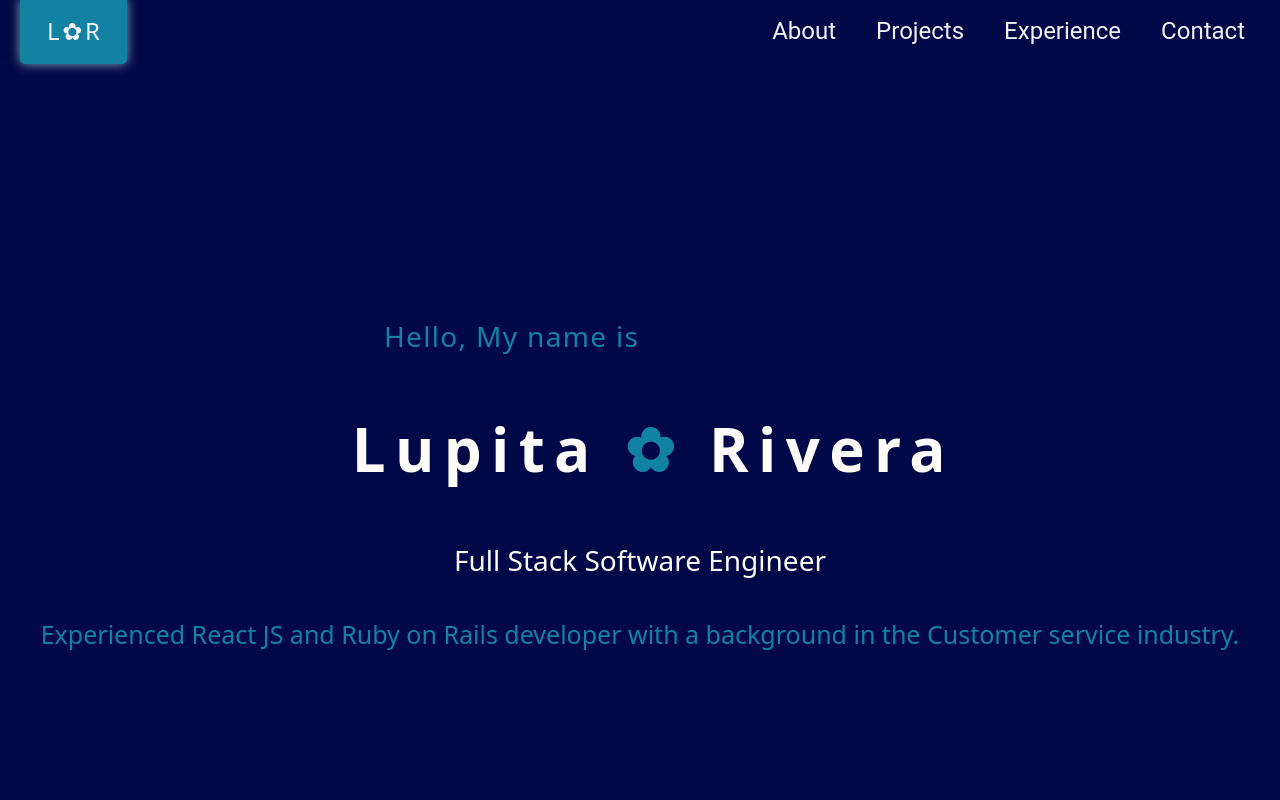
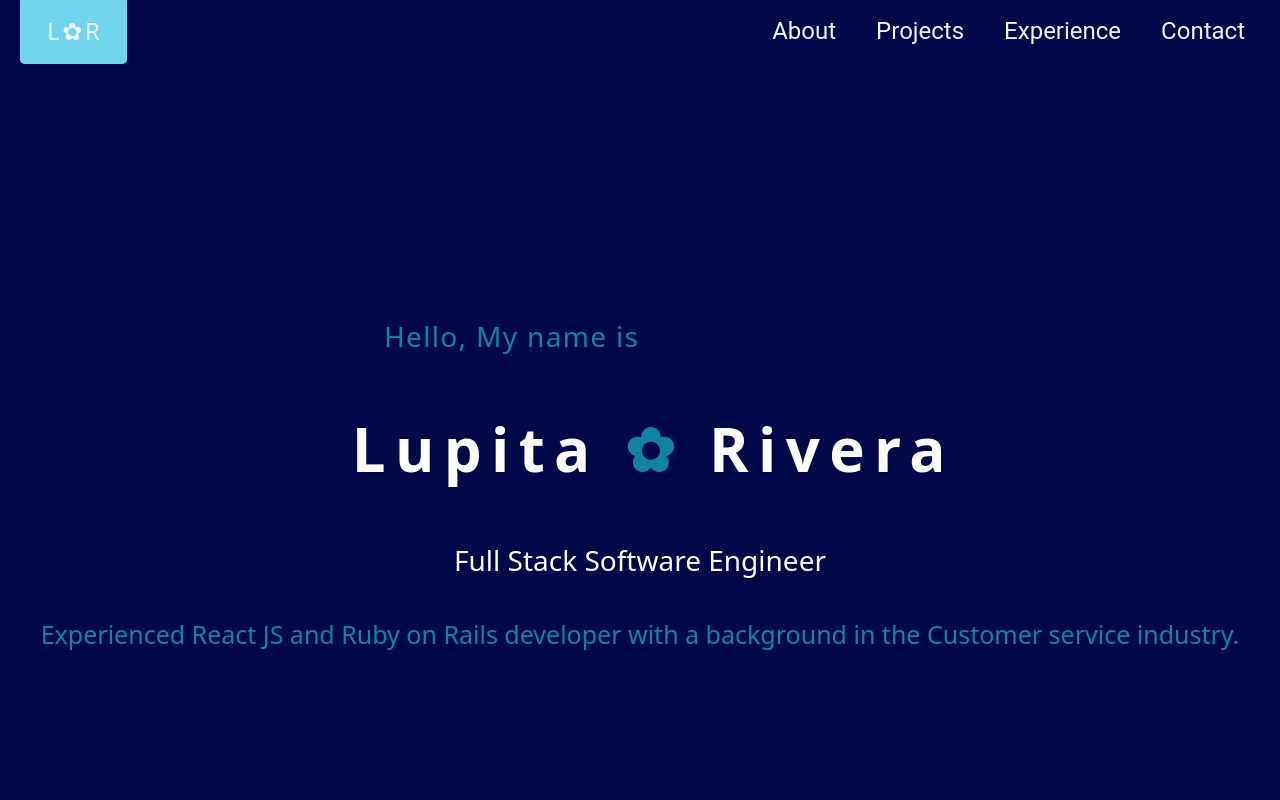
Before and after one commit to LupitaLee/portfolio, a React (Create React App) app: page / in a window 1280 px wide. In both pictures the pointer is over the link "L✿R". Shown: the top 800 px of the page. Built offline with nearby package versions, Linux system fonts and the light colour scheme.

Commit message:
change home button beackgound color for more of a accessibility #71D4EF

```diff
--- a/src/components/Navbar.css
+++ b/src/components/Navbar.css
@@ -66,8 +66,8 @@
 
     color: #eff2f9;
 
-	background-color: #1282a2;
-	box-shadow: inset 0 0 0 #86A6BA, 0 0 .5em #86A6BA;
-    border: #1282a2 solid 2px;
+	background-color: #71D4EF;
+	/* box-shadow: inset 0 0 0 #86A6BA, 0 0 .5em #86A6BA; */
+    border: #71D4EF solid 2px;
     cursor:pointer;
 }
```
